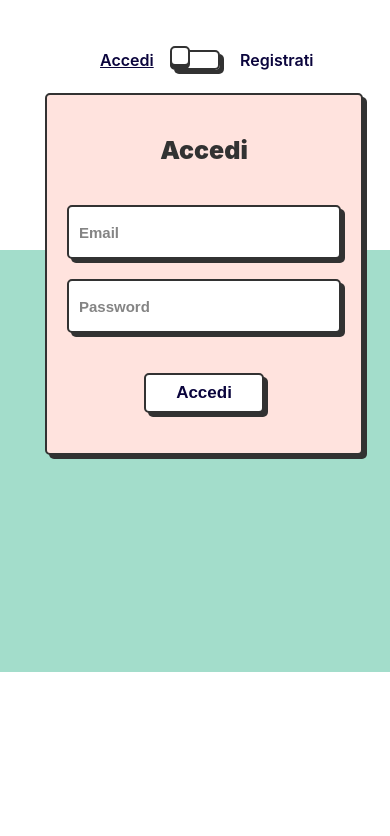
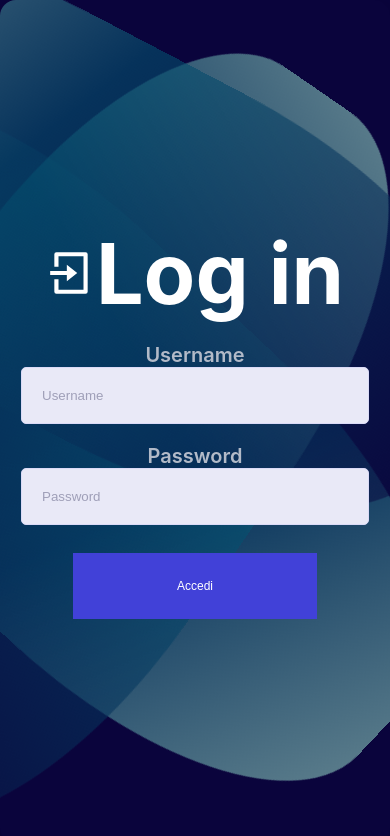
Before and after one commit to holaboysITS/my-app, a React (Create React App) app: page /login in a window 390 px wide. Shown: the top 836 px of the page. Built offline with nearby package versions, Linux system fonts and the light colour scheme.

Commit message:
LOGIN CSS AND MOBILE FIX v1.0

```diff
--- a/src/components/NavBar/navbar.css
+++ b/src/components/NavBar/navbar.css
@@ -22,7 +22,7 @@
     border-top-right-radius: 0.5rem;
     border: none;
     padding: 0.5rem 0.8rem;
-    color: ;
+    color: white;
     transition: all 0.15s ease-in-out;
     position: relative;
   }
--- a/src/pages/login.css
+++ b/src/pages/login.css
@@ -1,203 +1,140 @@
 .login-main{
-    margin-top: 250px !important;/*da modificare*/
-    background-color: #A3DDCB;
-    min-height: 50vh !important;
+    background-color: #ffffff00;
+    min-height: auto;
+    text-decoration: none !important;
+    display: flex;
+    justify-content: center;
+    margin: 0;
 }
 
-.wrapper {
-    min-width: auto !important;
-    --input-focus: #A3DDCB;
-    --font-color: #0A043C;
-    --font-color-sub: #666;
-    --bg-color: #fff;
-    --bg-color-alt: #666;
-    --main-color: #323232;
+.card {
   display: flex;
   flex-direction: column;
   align-items: center;
+  justify-content: center;
+  width: 50%;
+  height: 254px;
+  background: #00010538;
+  border: 1px solid rgba(255, 255, 255, 0);
+
 }
-  .switch {
-    transform: translateY(-200px);
-    position: relative;
+
+.form {
+  padding: 40px;
+}
+
+.card_header {
   display: flex;
-    flex-direction: column;
   justify-content: center;
   align-items: center;
-    gap: 30px;
+  width: 100%;
+  height: 50px;
+  background: #00010500;
+  margin-top: -10%;
+  margin-bottom: 6%;
+}
+.card_header svg {
   width: 50px;
-    height: 20px;
+  height: 50px;
+  fill: #fff;
 }
 
-  .card-side::before {
-    position: absolute;
-    content: 'Accedi';
-    left: -70px;
-    top: 0;
-    width: 100px;
-    text-decoration: underline;
-    color: var(--font-color);
-    font-weight: 600;
+
+.field {
+  padding-bottom: 0px;
+  width: 100%;
+  margin-bottom:20px;
 }
 
-  .card-side::after {
-    position: absolute;
-    content: 'Registrati';
-    left: 70px;
-    top: 0;
-    width: 100px;
-    text-decoration: none;
-    color: var(--font-color);
-    font-weight: 600;
+.input {
+  border-radius: 5px;
+  background-color: #e9e9f7;
+  padding: 5px;
+  width: 42%;
+  color: #7a7ab3;
+  border: 1px solid #dadaf7
 }
 
-  .toggle {
-    opacity: 0;
-    width: 0;
-    height: 0;
+.input:focus-visible {
+  outline: 1px solid #aeaed6;
 }
 
-  .slider {
-    box-sizing: border-box;
-    border-radius: 5px;
-    border: 2px solid var(--main-color);
-    box-shadow: 4px 4px var(--main-color);
-    position: absolute;
-    cursor: pointer;
-    top: 0;
-    left: 0;
-    right: 0;
-    bottom: 0;
-    background-color: var(--bg-colorcolor);
-    transition: 0.3s;
+.input::placeholder {
+  color: #9f9fb8;
 }
 
-  .slider:before {
-    box-sizing: border-box;
-    position: absolute;
-    content: "";
-    height: 20px;
-    width: 20px;
-    border: 2px solid var(--main-color);
-    border-radius: 5px;
-    left: -2px;
-    bottom: 2px;
-    background-color: var(--bg-color);
-    box-shadow: 0 3px 0 var(--main-color);
-    transition: 0.3s;
+label {
+  color: #B2BAC8;
+  font-size: 24px;
+  display: block;
+  margin-bottom: -10px;
 }
 
-  .toggle:checked + .slider {
-    background-color: var(--input-focus);
+button {
+  background-color: #4141d8;
+  margin-top: 10px;
+  font-size: 14px;
+  padding: 7px 12px;
+  height: auto;
+  font-weight: 500;
+  color: white;
+  border: none;
 }
 
-  .toggle:checked + .slider:before {
-    transform: translateX(30px);
+button:hover {
+  background-color: #5f5f9c;
 }
 
-  .toggle:checked ~ .card-side:before {
-    text-decoration: none;
+
+
+
+/* todo: mobile css:  */
+
+@media (max-width: 600px) {
+
+  .card {
+    width: 100%;
+    height: 100%;
+    background: #00010500;
   }
 
-  .toggle:checked ~ .card-side:after {
-    text-decoration: underline;
+  .form {
+    padding: 20px;
   }
 
-  /* card */
-
-  .flip-card__inner {
-    width: 300px;
-    height: 350px;
-    position: relative;
-    background-color: transparent;
-    perspective: 1000px;
-      /* width: 100%;
-      height: 100%; */
-    text-align: center;
-    transition: transform 0.8s;
-    transform-style: preserve-3d;
+  .input::placeholder {
+    color: #9f9fb8;
   }
 
-  .toggle:checked ~ .flip-card__inner {
-    transform: rotateY(180deg);
+  label {
+    color: #B2BAC8;
+    font-size: 20px;
+    display: block;
+    margin-bottom: -8px;
   }
 
-  .toggle:checked ~ .flip-card__front {
-    box-shadow: none;
+  .input, .card {
+    width: 100%;
+    height: auto;
+    padding: 20px;
+    box-sizing: border-box;
   }
 
-  .flip-card__front, .flip-card__back {
-    padding: 20px;
-    position: absolute;
-    display: flex;
-    flex-direction: column;
-    justify-content: center;
-    -webkit-backface-visibility: hidden;
-    backface-visibility: hidden;
-    background: #FFE3DE;
-    gap: 20px;
-    border-radius: 5px;
-    border: 2px solid var(--main-color);
-    box-shadow: 4px 4px var(--main-color);
+  button {
+    background-color: #4141d8;
+    margin-top: 8px;
+
+    font-size: 12px;
+    padding: 26px 20px;
+    height: auto;
+    font-weight: 500;
+    color: white;
+    border: none;
+    width: 70%;
+    box-sizing: border-box;
   }
 
-  .flip-card__back {
-    width: 100%;
-    transform: rotateY(180deg);
+  button:hover {
+    background-color: #5f5f9c;
   }
-
-  .flip-card__form {
-    display: flex;
-    flex-direction: column;
-    align-items: center;
-    gap: 20px;
 }
-
-  .title {
-    margin: 20px 0 20px 0;
-    font-size: 25px;
-    font-weight: 900;
-    text-align: center;
-    color: var(--main-color);
-  }
-
-  .flip-card__input {
-    width: 250px;
-    height: 40px;
-    border-radius: 5px;
-    border: 2px solid var(--main-color);
-    background-color: var(--bg-color);
-    box-shadow: 4px 4px var(--main-color);
-    font-size: 15px;
-    font-weight: 600;
-    color: var(--font-color);
-    padding: 5px 10px;
-    outline: none;
-  }
-
-  .flip-card__input::placeholder {
-    color: var(--font-color-sub);
-    opacity: 0.8;
-  }
-
-  .flip-card__input:focus {
-    border: 2px solid var(--input-focus);
-  }
-
-  .flip-card__btn:active, .button-confirm:active {
-    box-shadow: 0px 0px var(--main-color);
-    transform: translate(3px, 3px);
-  }
-
-  .flip-card__btn {
-    margin: 20px 0 20px 0;
-    width: 120px;
-    height: 40px;
-    border-radius: 5px;
-    border: 2px solid var(--main-color);
-    background-color: var(--bg-color);
-    box-shadow: 4px 4px var(--main-color);
-    font-size: 17px;
-    font-weight: 600;
-    color: var(--font-color);
-    cursor: pointer;
-  }
--- a/src/pages/login.tsx
+++ b/src/pages/login.tsx
@@ -6,36 +6,45 @@ import { User } from '../utility/classes/user'
 const Page1: React.FC = () => {
 
   return (
-    <div className='login-main'>
-        <div className="wrapper">
-            <div className="card-switch">
-                <label className="switch">
-                    <input type="checkbox" className="toggle" />
-                    <span className="slider"></span>
-                    <span className="card-side"></span>
-                    <div className="flip-card__inner">
-                        <div className="flip-card__front">
-                            <div className="title">Accedi</div>
-                            <form className="flip-card__form" action="">
-                                <input className="flip-card__input" name="email" placeholder="Email" type="email" />
-                                <input className="flip-card__input" name="password" placeholder="Password" type="password" />
-                                <button className="flip-card__btn">Accedi</button>
-                            </form>
-                        </div>
-                        <div className="flip-card__back">
-                            <div className="title">Registrati</div>
-                            <form className="flip-card__form" action="">
-                                <input className="flip-card__input" placeholder="Nome" type="name" />
-                                <input className="flip-card__input" name="email" placeholder="Email" type="email" />
-                                <input className="flip-card__input" name="password" placeholder="Password" type="password" />
-                                <button className="flip-card__btn">Conferma</button>
-                            </form>
-                        </div>
-                    </div>
-                </label>
+    <div className="App-header">
+
+          <div className="e-card playing">
+            <div className="image"></div>
+            <div className="wave"></div>
+            <div className="wave"></div>
+            <div className="wave"></div>
+            <div className="infotop">
+              <br></br>
+                <div className="card_header">
+                    <svg xmlns="http://www.w3.org/2000/svg" viewBox="0 0 24 24" width="24" height="24">
+                      <path fill="none" d="M0 0h24v24H0z"></path>
+                      <path fill="currentColor" d="M4 15h2v5h12V4H6v5H4V3a1 1 0 0 1 1-1h14a1 1 0 0 1 1 1v18a1 1 0 0 1-1 1H5a1 1 0 0 1-1-1v-6zm6-4V8l5 4-5 4v-3H2v-2h8z"></path>
+                    </svg>
+                    <h1 className="form_heading">Log in</h1>
+                </div>
+                <div className='login-main'>
+                <form className="form card">
+                  <div className="field">
+                    <label htmlFor="username">Username</label>
+                    <input className="input" name="username" type="text" placeholder="Username" id="username" />
+                  </div>
+                  <div className="field">
+                    <label htmlFor="password">Password</label>
+                    <input className="input" name="user_password" type="password" placeholder="Password" id="password" />
+
+                  </div>
+                  <div className="field">
+                    <button className="button">Accedi</button>
+                  </div>
+                    </form>
+                </div>
+              <br></br>
             </div>
+          </div>
         </div>
-    </div>
+
+
+
   );
 };
 
```
Lines whose indentation alone changed are shown as unchanged.
